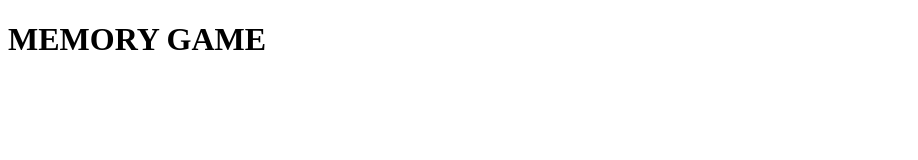
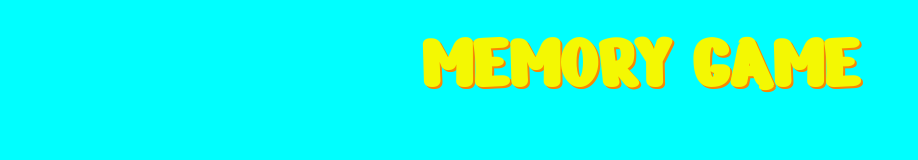
Before and after one commit to FrancoCaneti/html-css-memory, a plain HTML site: page index.html in a window 1280 px wide. Shown: the whole page, without its empty margins (0-918 px from the left). Drawn offline with Linux system fonts and the light colour scheme.

Commit message:
creazione titolo

```diff
--- a/css/main.css
+++ b/css/main.css
@@ -0,0 +1,22 @@
+  * {
+      background-color: aqua;
+  }
+
+
+  /*TITOLO*/
+  h1 {
+    font-family: 'Nerko One', cursive;
+    font-size: 80px;
+    color: rgb(244, 248, 2);
+    padding-top: 5px;
+    margin: 10px 10px;
+    text-align: center;
+    text-shadow: 2px 2px #fa8602;
+
+  }
+
+
+/*CONTAINER*/
+   .container {
+       background-color: aqua;
+   }
--- a/index.html
+++ b/index.html
@@ -11,6 +11,12 @@
     <link rel="preconnect" href="https://fonts.gstatic.com">
     <link href="https://fonts.googleapis.com/css2?family=Nerko+One&display=swap" rel="stylesheet">
   <!-- HEAD -->
-  <h1> MEMORY GAME</h1>
+        <h1> MEMORY GAME</h1>
+
+  <!--CONTAINER-->
+
+      <div class="container">
+
+      </div>
 </body>
 </html>
```
Also changed, not shown: img/noun_Bicycle_3134821.png (added), img/noun_Cruise_Ship_3134824.png (added), img/noun_Submarine_3134738.png (added), img/noun_Tractor_3134797.png (added), img/noun_Tram_3134750.png (added), img/noun_air_balloon_3134741.png (added), img/pattern.png (added), 1 other file.
